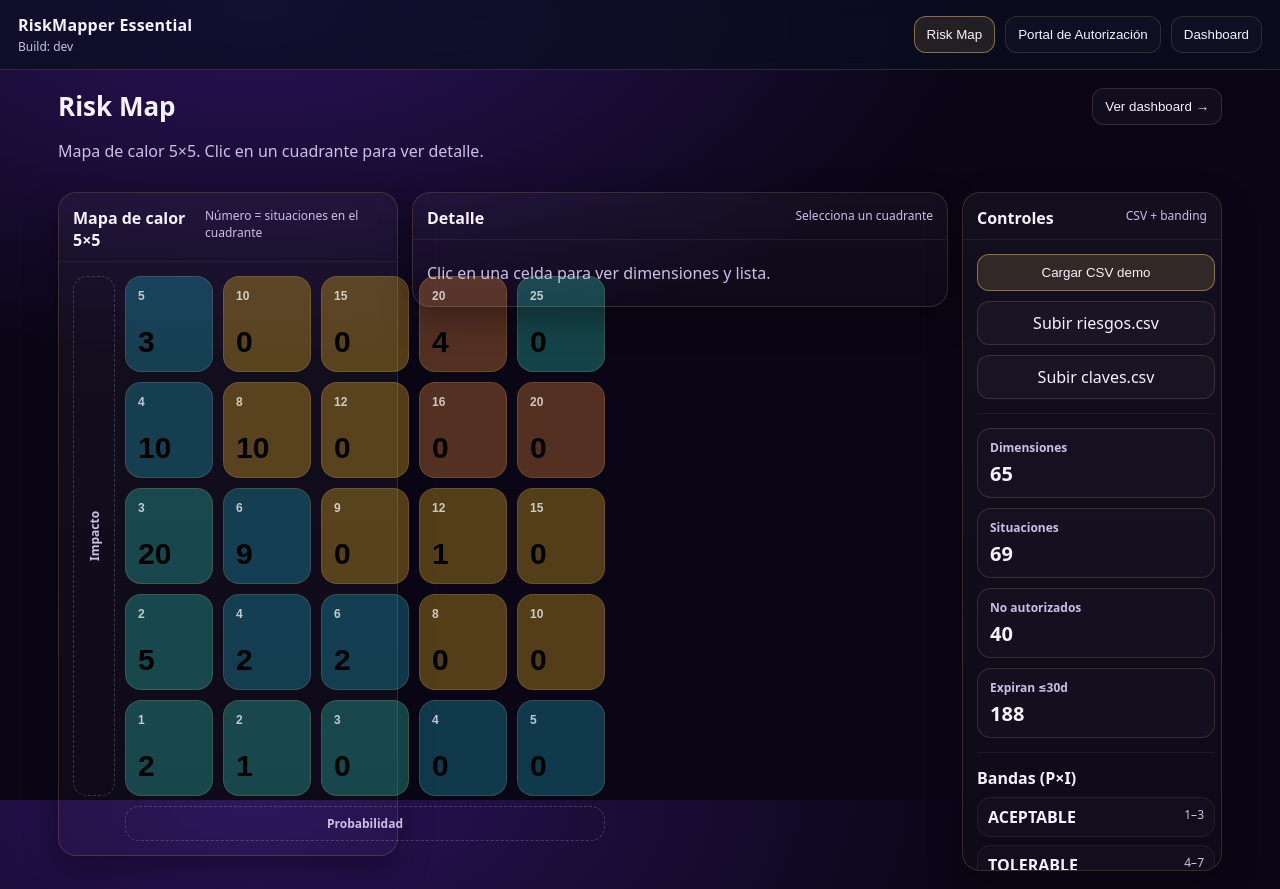
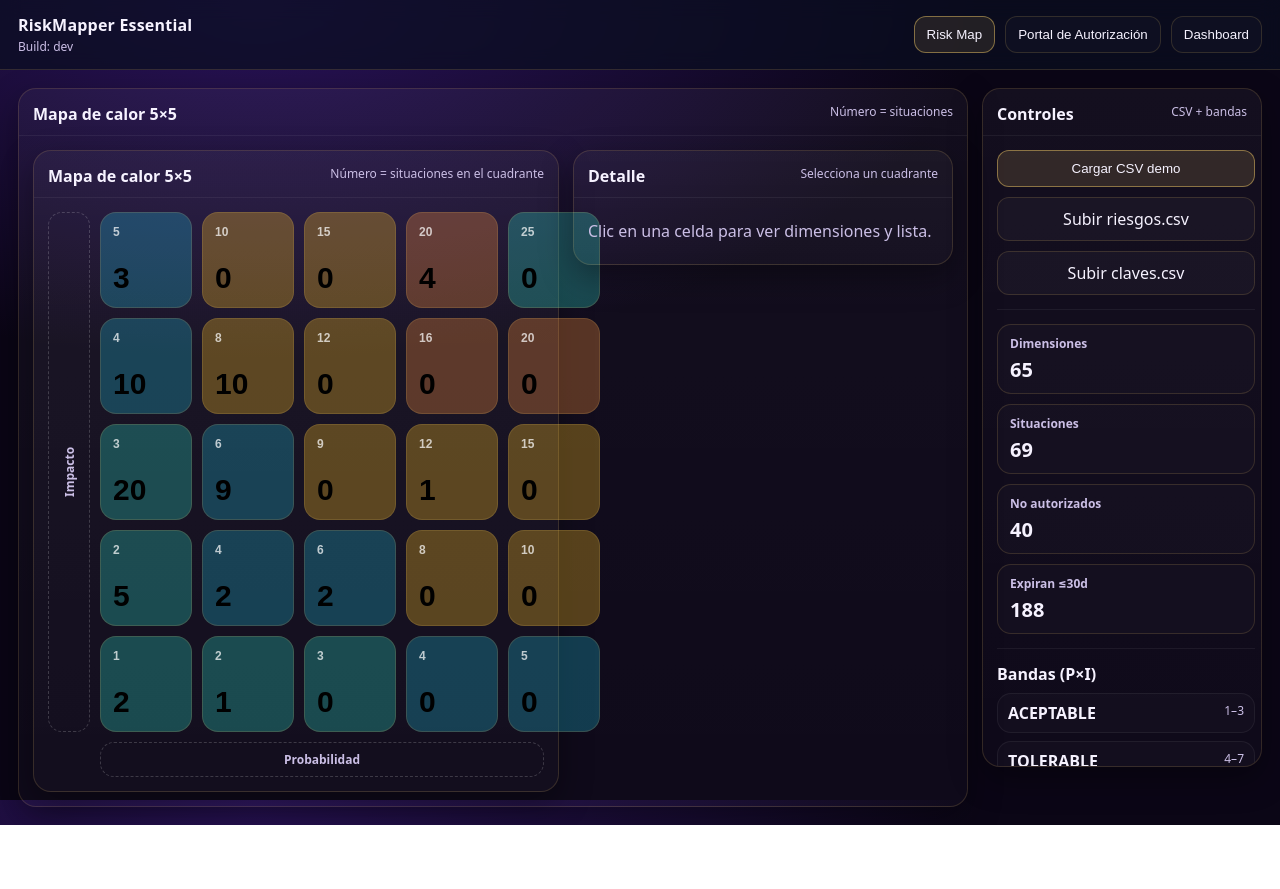
Before and after one commit to Dracmire/RiskMapperV3, a React (Vite) app in the folder riskmapper-essential/: page / in a window 1280 px wide. Both pictures are taken after a click on the button "Cargar CSV demo". After the commit the page ends 825 px from the top, so only its background shows below. Built offline with nearby package versions, Linux system fonts and the light colour scheme.

Commit message:
Update risk map layout

```diff
--- a/riskmapper-essential/src/screens/RiskMap.tsx
+++ b/riskmapper-essential/src/screens/RiskMap.tsx
@@ -3,7 +3,7 @@ import { useStudents } from "../state/useStudents";
 import { RiskHeatmap5x5 } from "../components/RiskHeatmap5x5";
 import { useRiskData } from "../risk/useRiskData";
 
-export function RiskMap({ onGoDashboard }: { onGoDashboard: () => void }) {
+export function RiskMap() {
   const { students } = useStudents();
   const { model, loadDefaultFromPublic, uploadCSV, ready, error } = useRiskData();
 
@@ -14,37 +14,28 @@ export function RiskMap({ onGoDashboard }: { onGoDashboard: () => void }) {
 
   return (
     <div className="page">
-      <div className="pageHeader">
-        <div>
-          <h1>Risk Map</h1>
-          <p className="muted">Mapa de calor 5×5. Clic en un cuadrante para ver detalle.</p>
-        </div>
-        <button className="btn" onClick={onGoDashboard} type="button">
-          Ver dashboard →
-        </button>
-      </div>
 
       <div className="riskShell">
-        {/* CENTER: map (includes detail panel) */}
-        <div>
+        <div className="riskCenter card">
+          <div className="cardHeader">
+            <div className="cardTitle">Mapa de calor 5×5</div>
+            <div className="muted small">Número = situaciones</div>
+          </div>
+          <div className="cardBody riskCenterBody">
             {!model ? (
-            <div className="card">
-              <div className="cardBody">
               <div className="empty">
                 Carga <b>riesgos.csv</b> y <b>claves.csv</b> (o usa “Cargar CSV demo”).
-                </div>
-              </div>
               </div>
             ) : (
               <RiskHeatmap5x5 model={model} />
             )}
           </div>
+        </div>
 
-        {/* RIGHT: controls + tiny legend */}
         <aside className="riskRight card">
           <div className="cardHeader">
             <div className="cardTitle">Controles</div>
-            <div className="muted small">CSV + banding</div>
+            <div className="muted small">CSV + bandas</div>
           </div>
           <div className="cardBody">
             <div className="riskRightButtons">
@@ -79,22 +70,10 @@ export function RiskMap({ onGoDashboard }: { onGoDashboard: () => void }) {
             <div className="divider" />
 
             <div className="riskMiniStats">
-              <div className="miniStat">
-                <div className="miniLabel">Dimensiones</div>
-                <div className="miniValue">{model?.dimensions.length ?? "—"}</div>
-              </div>
-              <div className="miniStat">
-                <div className="miniLabel">Situaciones</div>
-                <div className="miniValue">{model?.rows.length ?? "—"}</div>
-              </div>
-              <div className="miniStat">
-                <div className="miniLabel">No autorizados</div>
-                <div className="miniValue">{noAut}</div>
-              </div>
-              <div className="miniStat">
-                <div className="miniLabel">Expiran ≤30d</div>
-                <div className="miniValue">{expSoon}</div>
-              </div>
+              <div className="miniStat"><div className="miniLabel">Dimensiones</div><div className="miniValue">{model?.dimensions.length ?? "—"}</div></div>
+              <div className="miniStat"><div className="miniLabel">Situaciones</div><div className="miniValue">{model?.rows.length ?? "—"}</div></div>
+              <div className="miniStat"><div className="miniLabel">No autorizados</div><div className="miniValue">{noAut}</div></div>
+              <div className="miniStat"><div className="miniLabel">Expiran ≤30d</div><div className="miniValue">{expSoon}</div></div>
             </div>
 
             <div className="divider" />
@@ -107,9 +86,7 @@ export function RiskMap({ onGoDashboard }: { onGoDashboard: () => void }) {
                 {model.keys.scoreBands.map((b) => (
                   <div key={`${b.min}-${b.max}`} className="legendTinyRow">
                     <span className="legendTinyName">{b.name}</span>
-                    <span className="muted small">
-                      {b.min}–{b.max}
-                    </span>
+                    <span className="muted small">{b.min}–{b.max}</span>
                   </div>
                 ))}
               </div>
--- a/riskmapper-essential/src/styles.css
+++ b/riskmapper-essential/src/styles.css
@@ -665,3 +665,145 @@ button:focus-visible, input:focus-visible, select:focus-visible{
   overflow:auto;
   padding-right: 6px;
 }
+
+/* Make content wider so heatmap + detail fit */
+.content{ max-width: 1400px; }  /* was 1200 */
+
+/* Risk page layout */
+.riskShell{
+  display:grid;
+  grid-template-columns: 1fr 280px;
+  gap:14px;
+  align-items:start;
+}
+@media (max-width: 1100px){
+  .riskShell{ grid-template-columns: 1fr; }
+}
+
+.riskCenterBody{ overflow: visible; } /* important: don’t clip axis */
+
+.riskRight{
+  position: sticky;
+  top: 86px;
+  max-height: calc(100vh - 110px);
+  overflow: hidden;
+}
+.riskRight .cardBody{
+  max-height: calc(100vh - 170px);
+  overflow:auto;
+  padding-right: 6px;
+}
+.riskRightButtons{ display:flex; flex-direction:column; gap:10px; }
+.riskRightButtons .btn, .riskRightButtons .btnPrimary{ width:100%; text-align:center; }
+
+.riskMiniStats{ display:grid; grid-template-columns: 1fr; gap:10px; }
+
+.legendTinyTitle{ font-weight:900; margin-bottom:8px; }
+.legendTiny{ display:flex; flex-direction:column; gap:8px; }
+.legendTinyRow{
+  display:flex;
+  justify-content:space-between;
+  gap:10px;
+  border:1px solid var(--soft);
+  border-radius:14px;
+  padding:8px 10px;
+  background: rgba(255,255,255,.02);
+}
+.legendTinyName{ font-weight:800; }
+
+/* Heatmap internal layout (detail + grid) */
+.heatLayout{
+  display:grid;
+  grid-template-columns: 360px 1fr;  /* detail left, map right */
+  gap:14px;
+  align-items:start;
+}
+@media (max-width: 1100px){
+  .heatLayout{ grid-template-columns: 1fr; }
+}
+
+/* Ensure 5x5 always stays 5 columns */
+.heatGrid{
+  display:grid;
+  grid-template-columns: repeat(5, minmax(92px, 1fr));
+  gap:10px;
+}
+
+.heatAxisX{
+  width: 100%;
+  box-sizing: border-box;
+}
+
+.heatSide{
+  position: sticky;
+  top: 86px;
+  max-height: calc(100vh - 110px);
+  overflow: hidden;
+}
+.heatSideBody{
+  max-height: calc(100vh - 170px);
+  overflow:auto;
+  padding-right: 6px;
+}
+
+/* ===== Fix RiskHeatmap5x5 layout: no overlap, axes contained ===== */
+
+/* 2 columns: board + detail */
+.heatLayout{
+  display: grid;
+  grid-template-columns: minmax(0, 1fr) 380px; /* critical: minmax(0,1fr) prevents weird overflow */
+  gap: 14px;
+  align-items: start;
+}
+
+@media (max-width: 1100px){
+  .heatLayout{ grid-template-columns: 1fr; }
+}
+
+/* make sure the board can shrink properly (prevents overflow causing overlap) */
+.heatBoard{ min-width: 0; }
+.heatBoard .cardBody{ overflow: visible; }
+
+/* This is the missing positioning for Impacto / 5x5 / Probabilidad */
+.heatBoardInner{
+  display: grid;
+  grid-template-columns: 42px minmax(0, 1fr);
+  grid-template-rows: minmax(0, 1fr) auto;
+  gap: 10px;
+  align-items: stretch;
+  min-width: 0;
+}
+
+/* Place items explicitly */
+.heatAxisY{
+  grid-column: 1;
+  grid-row: 1;
+}
+.heatGrid{
+  grid-column: 2;
+  grid-row: 1;
+
+  display: grid;
+  grid-template-columns: repeat(5, minmax(92px, 1fr));
+  gap: 10px;
+  min-width: 0;
+}
+.heatAxisX{
+  grid-column: 2;
+  grid-row: 2;
+
+  width: 100%;
+  box-sizing: border-box;
+}
+
+/* Make the detail panel scroll instead of expanding over the map */
+.heatSide{
+  min-width: 0;
+  max-height: calc(100vh - 140px);
+  overflow: hidden;
+}
+.heatSideBody{
+  max-height: calc(100vh - 210px);
+  overflow: auto;
+  padding-right: 6px;
+}
```
Lines whose indentation alone changed are shown as unchanged.
